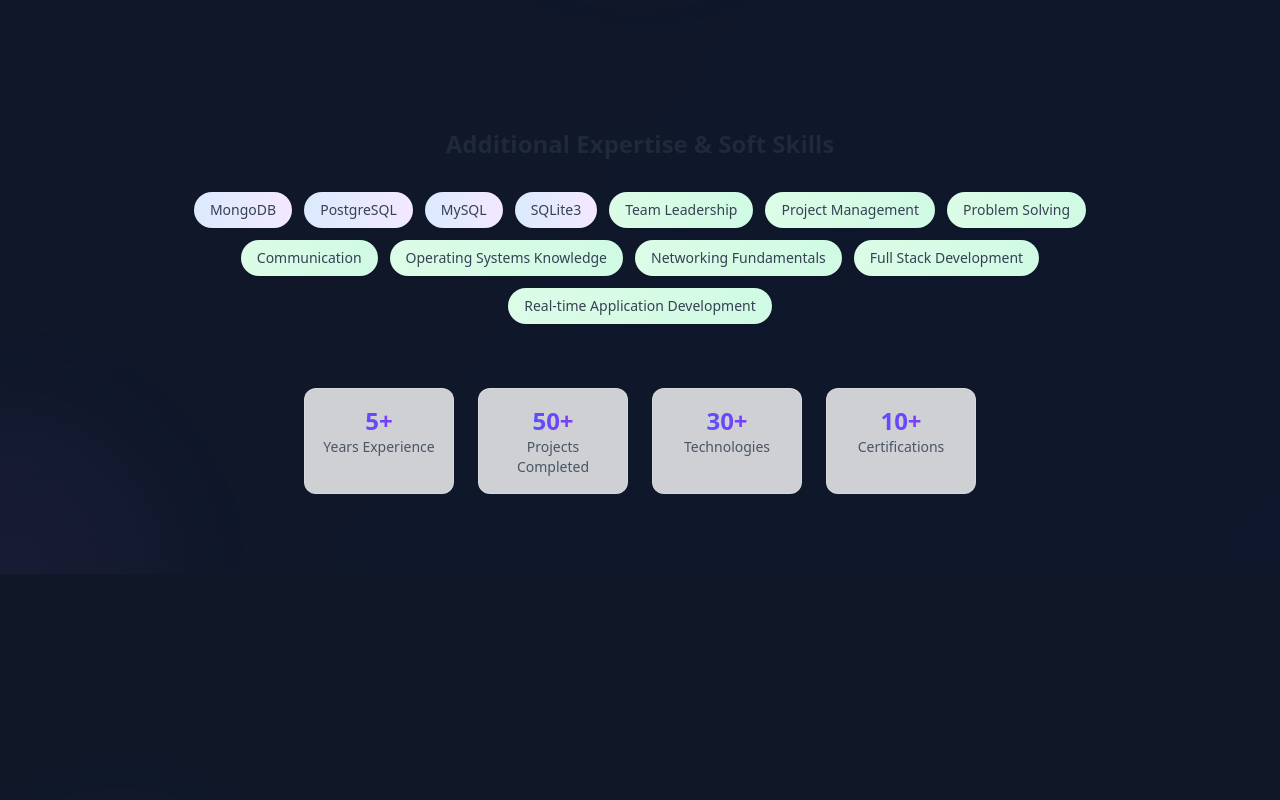
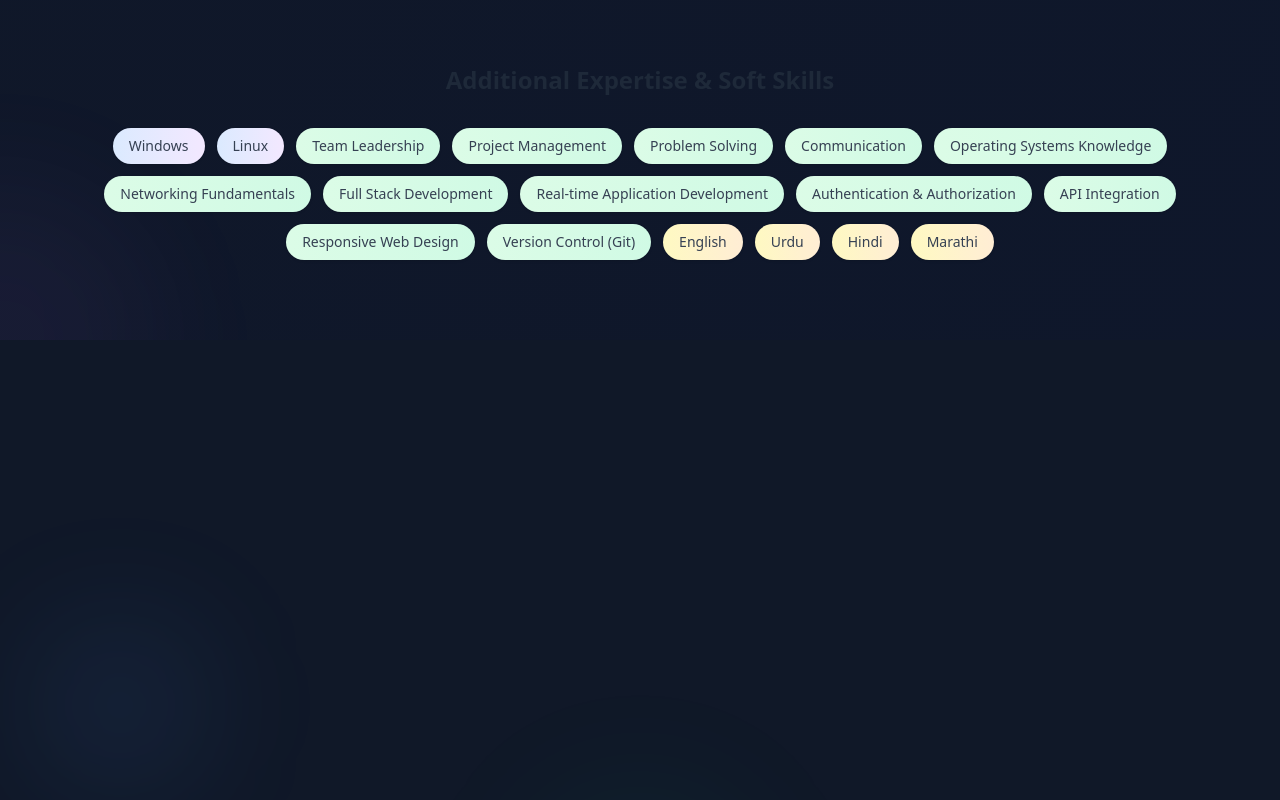
Before and after one commit to Khanr7433/portfolio, a Next.js app: page / in a window 1280 px wide. Shown: the part 2880-3680 px from the top of the page. Built offline with nearby package versions, Linux system fonts and the light colour scheme.

Commit message:
feat: Update tools constants and enhance Skills and Tools sections with new icons and improved styling

```diff
--- a/src/constants/tools.ts
+++ b/src/constants/tools.ts
@@ -1,16 +1,16 @@
 export const tools = {
     development: {
         ide: ["Visual Studio Code", "Android Studio"],
-        versionControl: ["Git", "GitHub"],
+        versionControl: ["Git", "GitHub", "GitLab"],
         apiTools: ["Postman", "Thunder Client"],
-        buildTools: ["Vite", "npm", "yarn"],
+        buildTools: ["Vite", "npm"],
     },
     design: {
         ui: ["Figma", "Canva", "Adobe Photoshop"],
     },
     deployment: {
         platforms: ["Vercel", "Netlify", "GitHub Pages"],
-        cloudServices: ["Cloudinary"],
+        cloudServices: ["Cloudinary", "imagekit.io"],
     },
     productivity: {
         office: ["MS Word", "MS Excel", "MS PowerPoint"],
--- a/src/sections/About.tsx
+++ b/src/sections/About.tsx
@@ -53,10 +53,10 @@ const About: React.FC = () => {
     }, []);
 
     const stats = [
-        { icon: User, label: "Experience", value: "2+ Years" },
-        { icon: Award, label: "Projects", value: "10+" },
-        { icon: Target, label: "Success Rate", value: "98%" },
-        { icon: Heart, label: "Client Satisfaction", value: "100%" },
+        { icon: User, label: "Years Experience", value: "1+" },
+        { icon: Award, label: "Projects Completed", value: "15+" },
+        { icon: Target, label: "Technologies", value: "30+" },
+        { icon: Heart, label: "Certifications", value: "4+" },
     ];
 
     return (
--- a/src/sections/Skills.tsx
+++ b/src/sections/Skills.tsx
@@ -11,13 +11,120 @@ import {
     Server,
     Zap,
     LucideIcon,
-    Star,
+    Layers,
+    Cpu,
+    Monitor,
+    Terminal,
+    Workflow,
+    Settings,
+    Box,
+    FileCode,
+    Braces,
+    Palette,
 } from "lucide-react";
 import { skills } from "@/constants/skills";
 
 if (typeof window !== "undefined") {
     gsap.registerPlugin(ScrollTrigger);
 }
+
+// Function to get technology icon based on skill name
+const getTechIcon = (skillName: string): LucideIcon => {
+    const skill = skillName.toLowerCase();
+    if (
+        skill.includes("react") ||
+        skill.includes("javascript") ||
+        skill.includes("typescript") ||
+        skill.includes("js") ||
+        skill.includes("tsx")
+    ) {
+        return Braces;
+    } else if (
+        skill.includes("python") ||
+        skill.includes("django") ||
+        skill.includes("flask")
+    ) {
+        return Terminal;
+    } else if (
+        skill.includes("database") ||
+        skill.includes("sql") ||
+        skill.includes("mongo") ||
+        skill.includes("mysql") ||
+        skill.includes("postgres")
+    ) {
+        return Database;
+    } else if (
+        skill.includes("mobile") ||
+        skill.includes("android") ||
+        skill.includes("ios") ||
+        skill.includes("flutter") ||
+        skill.includes("react native")
+    ) {
+        return Smartphone;
+    } else if (
+        skill.includes("server") ||
+        skill.includes("node") ||
+        skill.includes("express") ||
+        skill.includes("api") ||
+        skill.includes("backend")
+    ) {
+        return Server;
+    } else if (
+        skill.includes("css") ||
+        skill.includes("html") ||
+        skill.includes("design") ||
+        skill.includes("ui") ||
+        skill.includes("tailwind")
+    ) {
+        return Palette;
+    } else if (
+        skill.includes("git") ||
+        skill.includes("docker") ||
+        skill.includes("devops") ||
+        skill.includes("aws") ||
+        skill.includes("cloud")
+    ) {
+        return Settings;
+    } else if (
+        skill.includes("real-time") ||
+        skill.includes("socket") ||
+        skill.includes("websocket")
+    ) {
+        return Zap;
+    } else if (
+        skill.includes("framework") ||
+        skill.includes("library") ||
+        skill.includes("vue") ||
+        skill.includes("angular")
+    ) {
+        return Layers;
+    } else if (
+        skill.includes("testing") ||
+        skill.includes("jest") ||
+        skill.includes("cypress")
+    ) {
+        return FileCode;
+    } else if (
+        skill.includes("system") ||
+        skill.includes("os") ||
+        skill.includes("linux") ||
+        skill.includes("windows")
+    ) {
+        return Monitor;
+    } else if (
+        skill.includes("workflow") ||
+        skill.includes("ci") ||
+        skill.includes("cd")
+    ) {
+        return Workflow;
+    } else if (skill.includes("container") || skill.includes("kubernetes")) {
+        return Box;
+    } else if (skill.includes("processor") || skill.includes("performance")) {
+        return Cpu;
+    } else {
+        return Code;
+    }
+};
 
 interface SkillCategoryProps {
     title: string;
@@ -125,50 +232,26 @@ const SkillCategory: React.FC<SkillCategoryProps> = ({
 
             {/* Skills Grid */}
             <div className="grid grid-cols-2 gap-3 relative z-10">
-                {skills.map((skill, skillIndex) => (
+                {skills.map((skill, skillIndex) => {
+                    const TechIcon = getTechIcon(skill);
+                    return (
                         <div
                             key={skillIndex}
                             className="group/skill flex items-center p-3 bg-gray-50/50 dark:bg-gray-700/30 rounded-lg hover:bg-white dark:hover:bg-gray-600/50 transition-all duration-300 border border-gray-200/50 dark:border-gray-600/30"
                         >
-                        <div className="flex items-center space-x-2 flex-1">
-                            <div className="flex space-x-1">
-                                {[...Array(5)].map((_, starIndex) => (
-                                    <Star
-                                        key={starIndex}
-                                        className={`w-3 h-3 ${
-                                            starIndex < 4
-                                                ? `text-yellow-400 fill-yellow-400`
-                                                : "text-gray-300 dark:text-gray-600"
-                                        }`}
-                                    />
-                                ))}
-                            </div>
+                            <div className="flex items-center space-x-3 flex-1">
+                                <div
+                                    className={`p-2 rounded-lg bg-gradient-to-br ${bgGradient} group-hover/skill:scale-110 transition-transform duration-300`}
+                                >
+                                    <TechIcon className="w-4 h-4 text-white" />
                                 </div>
                                 <span className="text-sm font-medium text-gray-700 dark:text-gray-300 group-hover/skill:text-gray-900 dark:group-hover/skill:text-white transition-colors duration-200">
                                     {skill}
                                 </span>
                             </div>
-                ))}
                         </div>
-
-            {/* Progress indicator */}
-            <div className="mt-6 relative z-10">
-                <div className="flex justify-between items-center mb-2">
-                    <span className="text-sm font-medium text-gray-600 dark:text-gray-400">
-                        Proficiency
-                    </span>
-                    <span className="text-sm font-bold text-gray-800 dark:text-white">
-                        85%
-                    </span>
-                </div>
-                <div className="w-full bg-gray-200 dark:bg-gray-700 rounded-full h-2 overflow-hidden">
-                    <div
-                        className={`h-full bg-gradient-to-r ${bgGradient} rounded-full relative transition-all duration-1000 group-hover:animate-pulse`}
-                        style={{ width: "85%" }}
-                    >
-                        <div className="absolute inset-0 bg-white/20 rounded-full"></div>
-                    </div>
-                </div>
+                    );
+                })}
             </div>
         </div>
     );
@@ -216,99 +299,62 @@ const Skills: React.FC = () => {
         }
     }, []);
 
-    // Define skill categories with icons and colors
+    // Define skill categories with icons and colors using data from constants
     const skillCategories = [
         {
             title: "Frontend Development",
             icon: Code,
-            skills: [
-                "React",
-                "Next.js",
-                "TypeScript",
-                "Tailwind CSS",
-                "HTML5",
-                "CSS3",
-                "JavaScript",
-                "Vue.js",
-            ],
+            skills:
+                skills.technicalSkills.programming.find(
+                    (cat) => cat.category === "Frontend"
+                )?.skills || [],
             color: "blue",
             bgGradient: "from-blue-500 to-cyan-500",
         },
         {
             title: "Backend Development",
             icon: Server,
-            skills: [
-                "Node.js",
-                "Express.js",
-                "Python",
-                "Django",
-                "FastAPI",
-                "REST APIs",
-                "GraphQL",
-                "Microservices",
-            ],
+            skills:
+                skills.technicalSkills.programming.find(
+                    (cat) => cat.category === "Backend"
+                )?.skills || [],
             color: "green",
             bgGradient: "from-green-500 to-emerald-500",
         },
         {
             title: "Database & Storage",
             icon: Database,
-            skills: [
-                "MongoDB",
-                "PostgreSQL",
-                "MySQL",
-                "Redis",
-                "Firebase",
-                "Supabase",
-                "Prisma",
-                "Mongoose",
-            ],
+            skills: skills.technicalSkills.databases,
             color: "purple",
             bgGradient: "from-purple-500 to-pink-500",
         },
         {
             title: "Mobile Development",
             icon: Smartphone,
-            skills: [
-                "React Native",
-                "Flutter",
-                "Expo",
-                "iOS Development",
-                "Android Development",
-                "Progressive Web Apps",
-            ],
+            skills:
+                skills.technicalSkills.programming.find(
+                    (cat) => cat.category === "Mobile Development"
+                )?.skills || [],
             color: "orange",
             bgGradient: "from-orange-500 to-red-500",
         },
         {
-            title: "Cloud & DevOps",
-            icon: Globe,
-            skills: [
-                "AWS",
-                "Google Cloud",
-                "Docker",
-                "Kubernetes",
-                "CI/CD",
-                "Nginx",
-                "Linux",
-                "Git",
-            ],
+            title: "Real-time Technologies",
+            icon: Zap,
+            skills:
+                skills.technicalSkills.programming.find(
+                    (cat) => cat.category === "Real-time Technologies"
+                )?.skills || [],
             color: "indigo",
             bgGradient: "from-indigo-500 to-purple-500",
         },
         {
-            title: "Tools & Technologies",
-            icon: Zap,
-            skills: [
-                "VS Code",
-                "Git",
-                "Figma",
-                "Postman",
-                "Jest",
-                "Cypress",
-                "Webpack",
-                "Vite",
-            ],
+            title: "APIs & Libraries",
+            icon: Globe,
+            skills:
+                skills.technicalSkills.programming.find(
+                    (cat) => cat.category === "APIs & Libraries"
+                )?.skills || [],
             color: "pink",
             bgGradient: "from-pink-500 to-rose-500",
         },
@@ -368,19 +414,21 @@ const Skills: React.FC = () => {
                     <h3 className="text-2xl font-bold text-center text-gray-800 dark:text-white mb-8">
                         Additional Expertise & Soft Skills
                     </h3>
-                    <div className="flex flex-wrap justify-center gap-3 max-w-4xl mx-auto">
-                        {skills.technicalSkills.databases?.map(
-                            (db: string, index: number) => (
+                    <div className="flex flex-wrap justify-center gap-3 max-w-6xl mx-auto">
+                        {/* Operating Systems */}
+                        {skills.technicalSkills.operatingSystems?.map(
+                            (os: string, index: number) => (
                                 <div
-                                    key={`db-${index}`}
+                                    key={`os-${index}`}
                                     className="group px-4 py-2 bg-gradient-to-r from-blue-100 to-purple-100 dark:from-blue-900/30 dark:to-purple-900/30 text-gray-700 dark:text-gray-300 rounded-full text-sm font-medium hover:from-blue-200 hover:to-purple-200 dark:hover:from-blue-800/40 dark:hover:to-purple-800/40 hover:text-blue-700 dark:hover:text-blue-300 transition-all duration-300 transform hover:scale-105 cursor-pointer shadow-sm hover:shadow-md"
                                 >
-                                    {db}
+                                    {os}
                                 </div>
                             )
                         ) || []}
+                        {/* Soft Skills */}
                         {skills.softSkills
-                            ?.slice(0, 8)
+                            ?.slice(0, 12)
                             .map((skill: string, index: number) => (
                                 <div
                                     key={`soft-${index}`}
@@ -389,29 +437,18 @@ const Skills: React.FC = () => {
                                     {skill}
                                 </div>
                             )) || []}
+                        {/* Languages */}
+                        {skills.languages?.map(
+                            (language: string, index: number) => (
+                                <div
+                                    key={`lang-${index}`}
+                                    className="group px-4 py-2 bg-gradient-to-r from-yellow-100 to-orange-100 dark:from-yellow-900/30 dark:to-orange-900/30 text-gray-700 dark:text-gray-300 rounded-full text-sm font-medium hover:from-yellow-200 hover:to-orange-200 dark:hover:from-yellow-800/40 dark:hover:to-orange-800/40 hover:text-yellow-700 dark:hover:text-yellow-300 transition-all duration-300 transform hover:scale-105 cursor-pointer shadow-sm hover:shadow-md"
+                                >
+                                    {language}
                                 </div>
+                            )
+                        ) || []}
                     </div>
-
-                {/* Skills Stats */}
-                <div className="mt-16 grid grid-cols-2 md:grid-cols-4 gap-6 max-w-2xl mx-auto">
-                    {[
-                        { label: "Years Experience", value: "5+" },
-                        { label: "Projects Completed", value: "50+" },
-                        { label: "Technologies", value: "30+" },
-                        { label: "Certifications", value: "10+" },
-                    ].map((stat, index) => (
-                        <div
-                            key={index}
-                            className="text-center p-4 bg-white/80 dark:bg-gray-800/80 backdrop-blur-sm rounded-xl border border-white/20 dark:border-gray-700/50 hover:bg-white dark:hover:bg-gray-800 transition-all duration-300 group"
-                        >
-                            <div className="text-2xl font-bold text-transparent bg-clip-text bg-gradient-to-r from-blue-600 to-purple-600 group-hover:from-purple-600 group-hover:to-pink-600 transition-all duration-300">
-                                {stat.value}
-                            </div>
-                            <div className="text-sm text-gray-600 dark:text-gray-400 group-hover:text-gray-800 dark:group-hover:text-gray-200 transition-colors duration-300">
-                                {stat.label}
-                            </div>
-                        </div>
-                    ))}
                 </div>
             </div>
         </section>
```
Also changed, not shown: src/sections/Tools.tsx (+13 -13 lines). Lines whose indentation alone changed are shown as unchanged.
